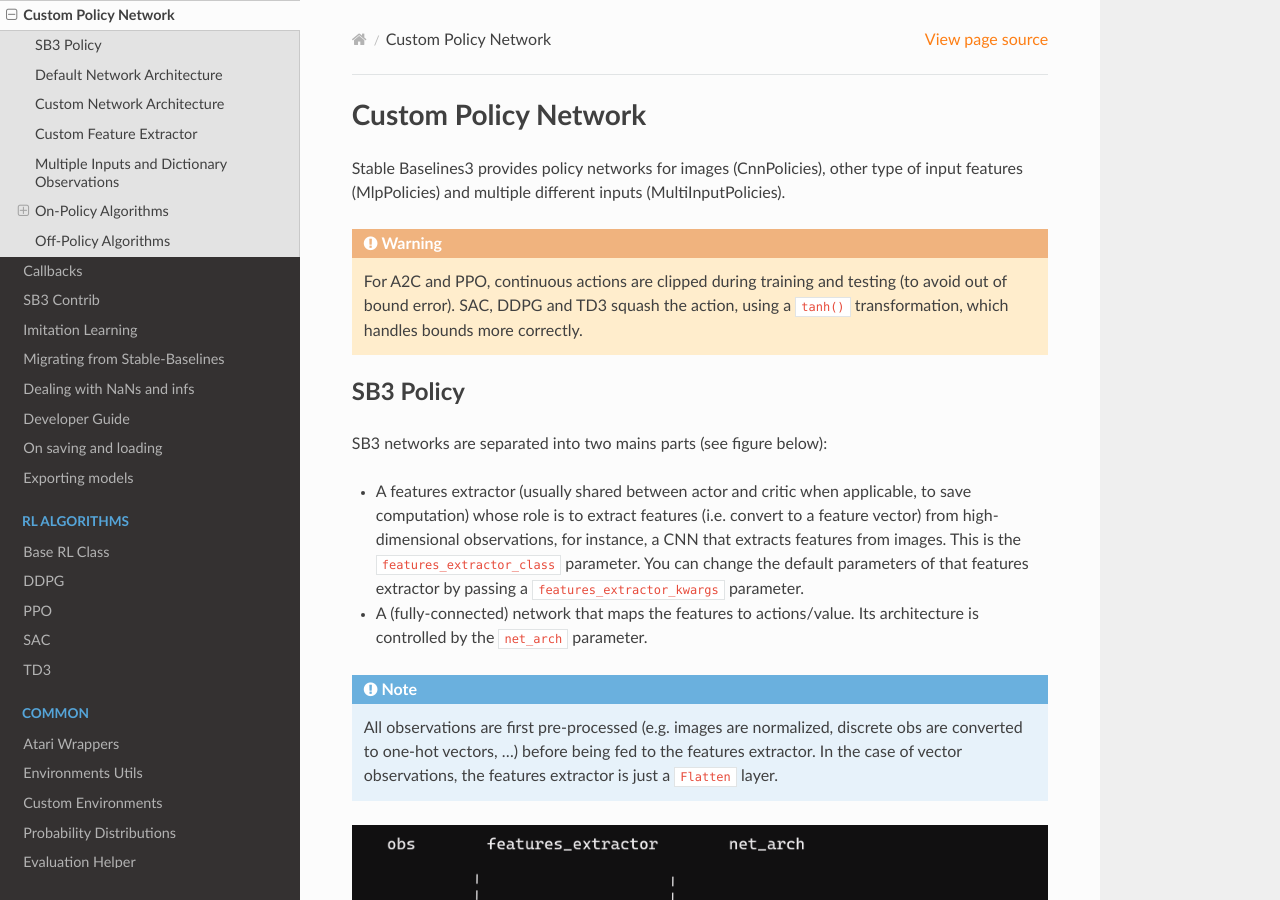
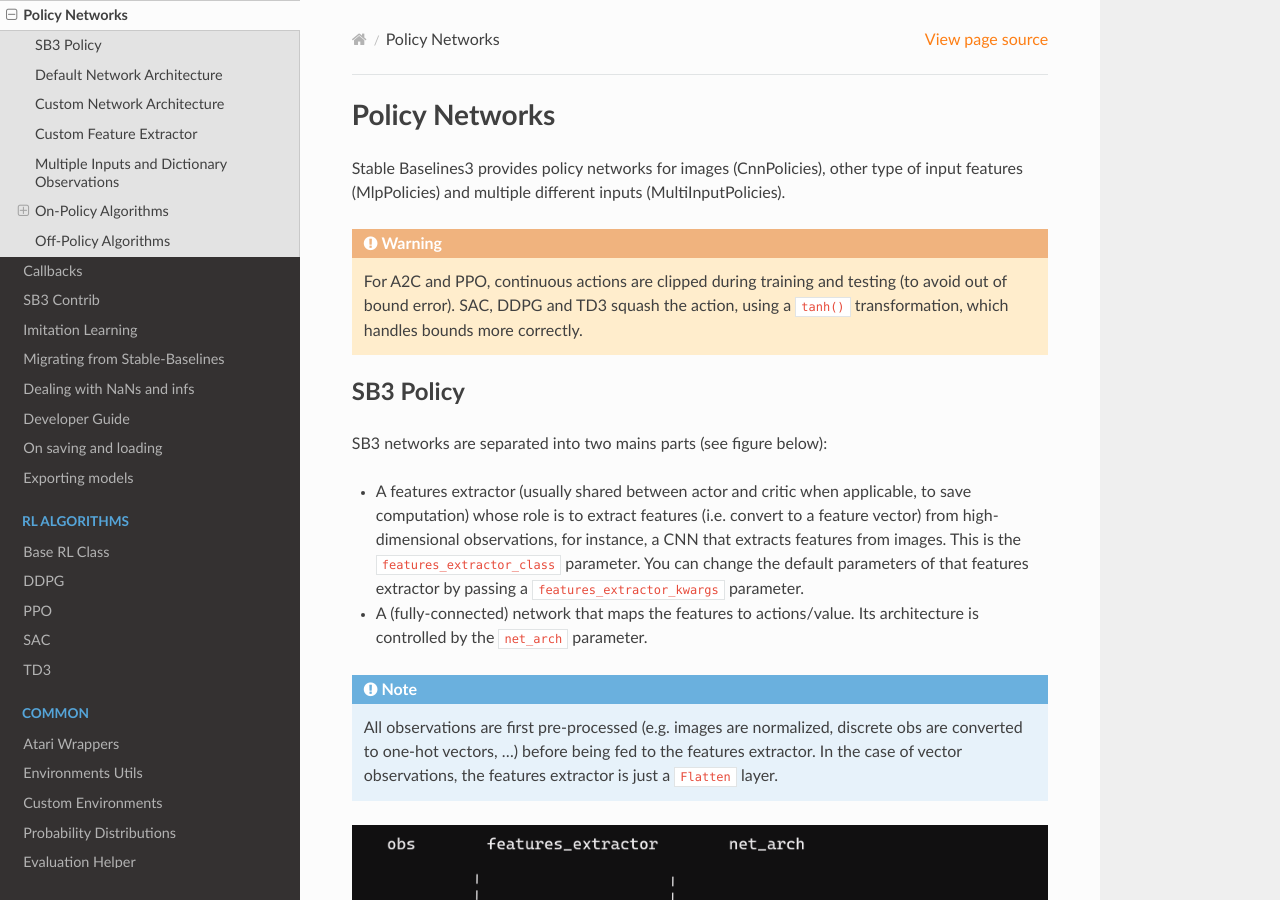
Before and after one commit to DLR-RM/stable-baselines3, a Sphinx documentation site: the page built from docs/guide/custom_policy.rst, in a window 1280 px wide and 900 px high. Built offline with Sphinx 7.4.7 and the Read the Docs theme 2.0.0, drawn with Linux system fonts in a browser that asks for light colours; pages that are not in the unit, such as notebooks, are missing from menus; some of the changed text lies outside the part shown.

Commit message:
[ci skip] Rename custom policy section to Policy Networks

```diff
--- a/docs/guide/custom_policy.rst
+++ b/docs/guide/custom_policy.rst
@@ -1,7 +1,7 @@
 .. _custom_policy:
 
-Custom Policy Network
-=====================
+Policy Networks
+===============
 
 Stable Baselines3 provides policy networks for images (CnnPolicies),
 other type of input features (MlpPolicies) and multiple different inputs (MultiInputPolicies).
@@ -61,7 +61,7 @@
 For 1D observation space, a 2 layers fully connected net is used with:
 
 - 64 units (per layer) for PPO/A2C/DQN
-- 256 units for sac
+- 256 units for SAC
 - [400, 300] units for TD3/DDPG (values are taken from the original TD3 paper)
 
 For image observation spaces, the "Nature CNN" (see code for more details) is used for feature extraction, and SAC/TD3 also keeps the same fully connected network after it.
--- a/docs/index.rst
+++ b/docs/index.rst
@@ -44,8 +44,8 @@
    guide/algos
    guide/examples
    guide/vec_envs
+   guide/custom_policy
    guide/custom_env
-   guide/custom_policy
    guide/callbacks
    guide/tensorboard
    guide/integrations
```
